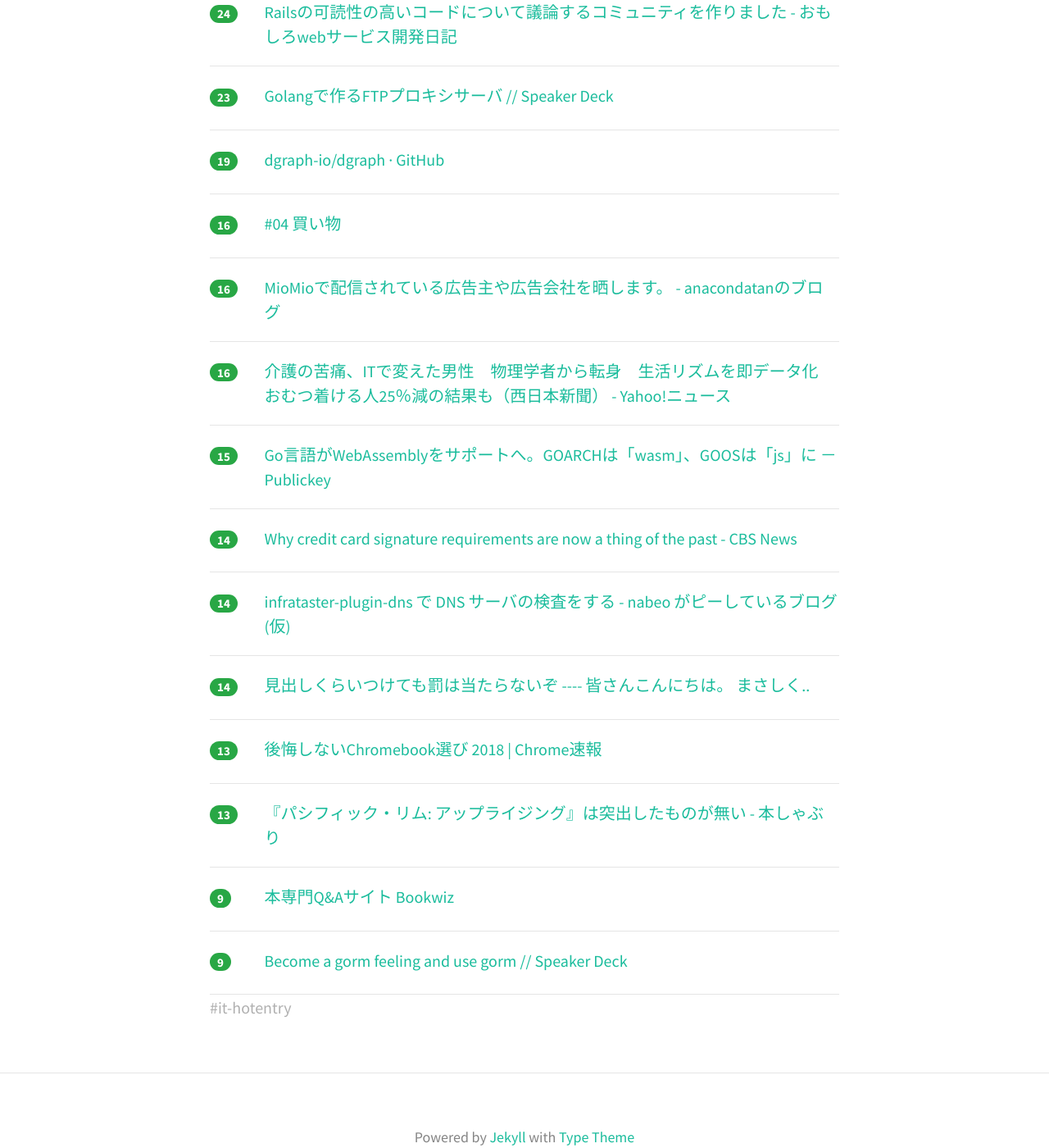
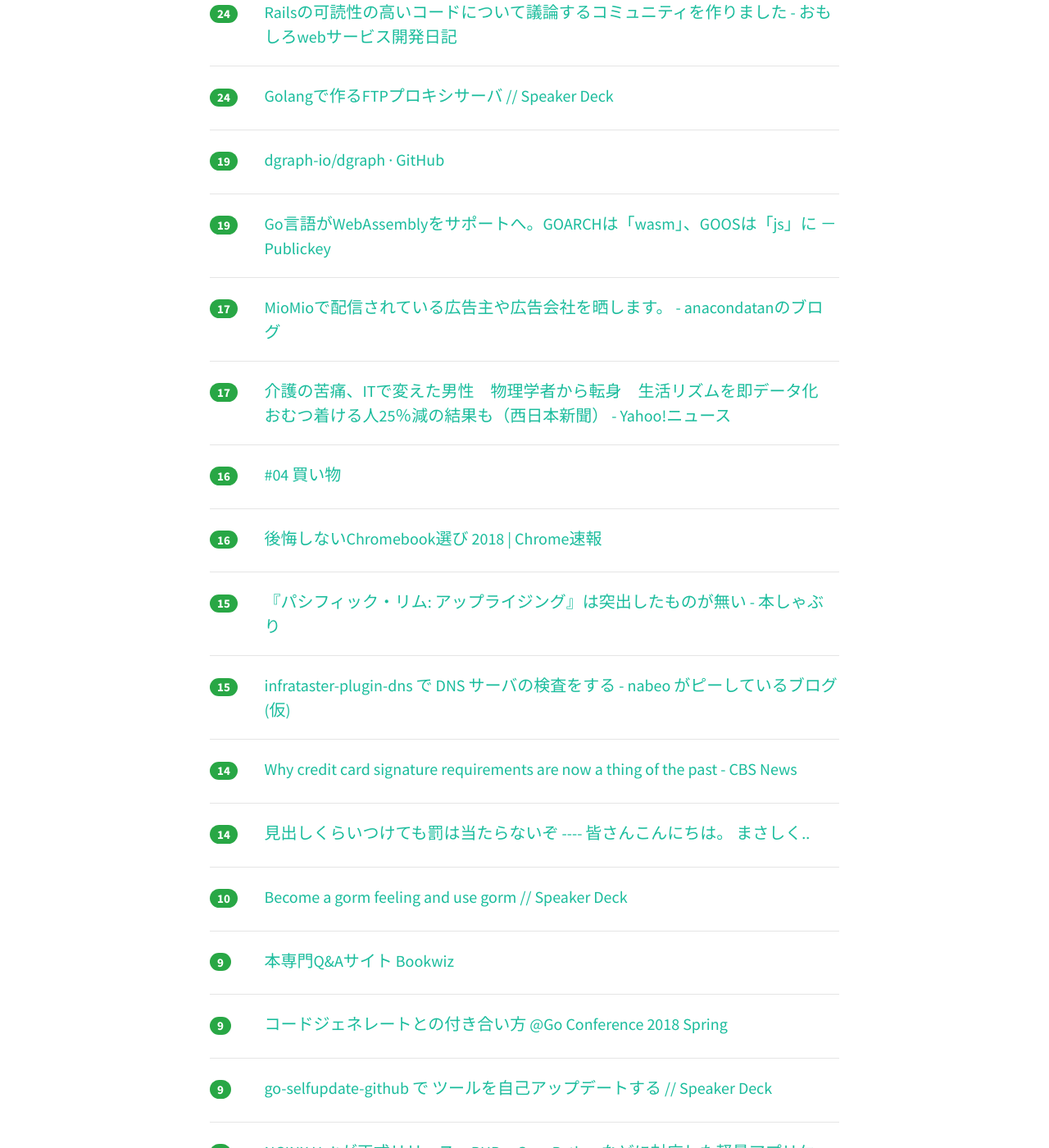
Before and after one commit to yatta47/hatena-matome-site, a Jekyll site: the page built from _posts/2018-04-16-hatena.md, in a window 1280 px wide and 1400 px high, scrolled down 652 px. Shown: the whole window at 82% size. Built offline with Jekyll 4.4.1, drawn with Linux system fonts in a browser that asks for light colours; nearby versions of some CDN libraries; some of the changed text lies outside the part shown.

Commit message:
Updated 2018-04-16

```diff
--- a/_posts/2018-04-16-hatena.md
+++ b/_posts/2018-04-16-hatena.md
@@ -1,23 +1,23 @@
 ---
 layout: post
 title:  "2018-04-16 はてぶIT"
-date:   2018-04-16 06:02:29
+date:   2018-04-16 07:02:03
 tags: [it-hotentry]
 ---
-17 件のデータあり
+20 件のデータあり
 
 <hr><div class="row">
-<div class="col-1"><span class="badge badge-pill badge-success h2">45</span></div>
+<div class="col-1"><span class="badge badge-pill badge-success h2">55</span></div>
+<div class="col-11"><a href='http://ataso01.hatenablog.com/entry/2018/04/15/224050' target='_blank'>【検証】なぜ、有名になればなるほど、アーティストの物販はダサくなっていくのか？ - 私地獄</a></div>
+</div>
+<hr>
+<div class="row">
+<div class="col-1"><span class="badge badge-pill badge-success h2">48</span></div>
 <div class="col-11"><a href='https://anacondatan.hatenablog.com/entry/2018/04/15/225548' target='_blank'>Anitubeの運営者について - anacondatanのブログ</a></div>
 </div>
 <hr>
 <div class="row">
-<div class="col-1"><span class="badge badge-pill badge-success h2">44</span></div>
-<div class="col-11"><a href='http://ataso01.hatenablog.com/entry/2018/04/15/224050' target='_blank'>【検証】なぜ、有名になればなるほど、アーティストの物販はダサくなっていくのか？ - 私地獄</a></div>
-</div>
-<hr>
-<div class="row">
-<div class="col-1"><span class="badge badge-pill badge-success h2">24</span></div>
+<div class="col-1"><span class="badge badge-pill badge-success h2">27</span></div>
 <div class="col-11"><a href='https://www.moongift.jp/2018/04/git-webui-%E3%83%AD%E3%83%BC%E3%82%AB%E3%83%AB%E3%81%AEgit%E3%83%AA%E3%83%9D%E3%82%B8%E3%83%88%E3%83%AA%E7%94%A8%E3%83%96%E3%83%A9%E3%82%A6%E3%82%B6/' target='_blank'>Git WebUI - ローカルのGitリポジトリ用ブラウザ MOONGIFT</a></div>
 </div>
 <hr>
@@ -27,7 +27,7 @@ tags: [it-hotentry]
 </div>
 <hr>
 <div class="row">
-<div class="col-1"><span class="badge badge-pill badge-success h2">23</span></div>
+<div class="col-1"><span class="badge badge-pill badge-success h2">24</span></div>
 <div class="col-11"><a href='https://speakerdeck.com/pyama86/golangdezuo-ruftppurokisisaba' target='_blank'>Golangで作るFTPプロキシサーバ // Speaker Deck</a></div>
 </div>
 <hr>
@@ -37,23 +37,38 @@ tags: [it-hotentry]
 </div>
 <hr>
 <div class="row">
+<div class="col-1"><span class="badge badge-pill badge-success h2">19</span></div>
+<div class="col-11"><a href='http://www.publickey1.jp/blog/18/gowebassemblygoarchwasmgoosjs.html' target='_blank'>Go言語がWebAssemblyをサポートへ。GOARCHは「wasm」、GOOSは「js」に － Publickey</a></div>
+</div>
+<hr>
+<div class="row">
+<div class="col-1"><span class="badge badge-pill badge-success h2">17</span></div>
+<div class="col-11"><a href='https://anacondatan.hatenablog.com/entry/2018/04/16/001033' target='_blank'>MioMioで配信されている広告主や広告会社を晒します。 - anacondatanのブログ</a></div>
+</div>
+<hr>
+<div class="row">
+<div class="col-1"><span class="badge badge-pill badge-success h2">17</span></div>
+<div class="col-11"><a href='https://headlines.yahoo.co.jp/hl?a=20180415-00010003-nishinpc-sci' target='_blank'>介護の苦痛、ITで変えた男性　物理学者から転身　生活リズムを即データ化　おむつ着ける人25％減の結果も（西日本新聞） - Yahoo!ニュース</a></div>
+</div>
+<hr>
+<div class="row">
 <div class="col-1"><span class="badge badge-pill badge-success h2">16</span></div>
 <div class="col-11"><a href='http://www.youtube.com/watch?v=7W2Xwtrlmqo' target='_blank'>#04 買い物</a></div>
 </div>
 <hr>
 <div class="row">
 <div class="col-1"><span class="badge badge-pill badge-success h2">16</span></div>
-<div class="col-11"><a href='https://anacondatan.hatenablog.com/entry/2018/04/16/001033' target='_blank'>MioMioで配信されている広告主や広告会社を晒します。 - anacondatanのブログ</a></div>
-</div>
-<hr>
-<div class="row">
-<div class="col-1"><span class="badge badge-pill badge-success h2">16</span></div>
-<div class="col-11"><a href='https://headlines.yahoo.co.jp/hl?a=20180415-00010003-nishinpc-sci' target='_blank'>介護の苦痛、ITで変えた男性　物理学者から転身　生活リズムを即データ化　おむつ着ける人25％減の結果も（西日本新聞） - Yahoo!ニュース</a></div>
+<div class="col-11"><a href='https://chromesoku.com/choice-of-chromebook-2018/' target='_blank'>後悔しないChromebook選び 2018 | Chrome速報</a></div>
 </div>
 <hr>
 <div class="row">
 <div class="col-1"><span class="badge badge-pill badge-success h2">15</span></div>
-<div class="col-11"><a href='http://www.publickey1.jp/blog/18/gowebassemblygoarchwasmgoosjs.html' target='_blank'>Go言語がWebAssemblyをサポートへ。GOARCHは「wasm」、GOOSは「js」に － Publickey</a></div>
+<div class="col-11"><a href='http://honeshabri.hatenablog.com/entry/pacificrim_uprising' target='_blank'>『パシフィック・リム: アップライジング』は突出したものが無い - 本しゃぶり</a></div>
+</div>
+<hr>
+<div class="row">
+<div class="col-1"><span class="badge badge-pill badge-success h2">15</span></div>
+<div class="col-11"><a href='https://nabeop.hatenablog.com/entry/2018/04/14/184436' target='_blank'>infrataster-plugin-dns で DNS サーバの検査をする - nabeo がピーしているブログ (仮)</a></div>
 </div>
 <hr>
 <div class="row">
@@ -63,22 +78,12 @@ tags: [it-hotentry]
 <hr>
 <div class="row">
 <div class="col-1"><span class="badge badge-pill badge-success h2">14</span></div>
-<div class="col-11"><a href='https://nabeop.hatenablog.com/entry/2018/04/14/184436' target='_blank'>infrataster-plugin-dns で DNS サーバの検査をする - nabeo がピーしているブログ (仮)</a></div>
-</div>
-<hr>
-<div class="row">
-<div class="col-1"><span class="badge badge-pill badge-success h2">14</span></div>
 <div class="col-11"><a href='https://anond.hatelabo.jp/20180415144344' target='_blank'>見出しくらいつけても罰は当たらないぞ ---- 皆さんこんにちは。 まさしく..</a></div>
 </div>
 <hr>
 <div class="row">
-<div class="col-1"><span class="badge badge-pill badge-success h2">13</span></div>
-<div class="col-11"><a href='https://chromesoku.com/choice-of-chromebook-2018/' target='_blank'>後悔しないChromebook選び 2018 | Chrome速報</a></div>
-</div>
-<hr>
-<div class="row">
-<div class="col-1"><span class="badge badge-pill badge-success h2">13</span></div>
-<div class="col-11"><a href='http://honeshabri.hatenablog.com/entry/pacificrim_uprising' target='_blank'>『パシフィック・リム: アップライジング』は突出したものが無い - 本しゃぶり</a></div>
+<div class="col-1"><span class="badge badge-pill badge-success h2">10</span></div>
+<div class="col-11"><a href='https://speakerdeck.com/linyows/become-a-gorm-feeling-and-use-gorm' target='_blank'>Become a gorm feeling and use gorm // Speaker Deck</a></div>
 </div>
 <hr>
 <div class="row">
@@ -88,6 +93,16 @@ tags: [it-hotentry]
 <hr>
 <div class="row">
 <div class="col-1"><span class="badge badge-pill badge-success h2">9</span></div>
-<div class="col-11"><a href='https://speakerdeck.com/linyows/become-a-gorm-feeling-and-use-gorm' target='_blank'>Become a gorm feeling and use gorm // Speaker Deck</a></div>
+<div class="col-11"><a href='https://www.slideshare.net/JumpeiChikamori/go-conference-2018-spring' target='_blank'>コードジェネレートとの付き合い方 @Go Conference 2018 Spring</a></div>
 </div>
 <hr>
+<div class="row">
+<div class="col-1"><span class="badge badge-pill badge-success h2">9</span></div>
+<div class="col-11"><a href='https://speakerdeck.com/rhysd/go-selfupdate-github-de-turuwozi-ji-atupudetosuru' target='_blank'>go-selfupdate-github で ツールを自己アップデートする // Speaker Deck</a></div>
+</div>
+<hr>
+<div class="row">
+<div class="col-1"><span class="badge badge-pill badge-success h2">8</span></div>
+<div class="col-11"><a href='http://www.publickey1.jp/blog/18/nginx_unitphpgopython.html' target='_blank'>NGINX Unitが正式リリース。PHP、Go、Pythonなどに対応した軽量アプリケーションサーバ － Publickey</a></div>
+</div>
+<hr>
```
